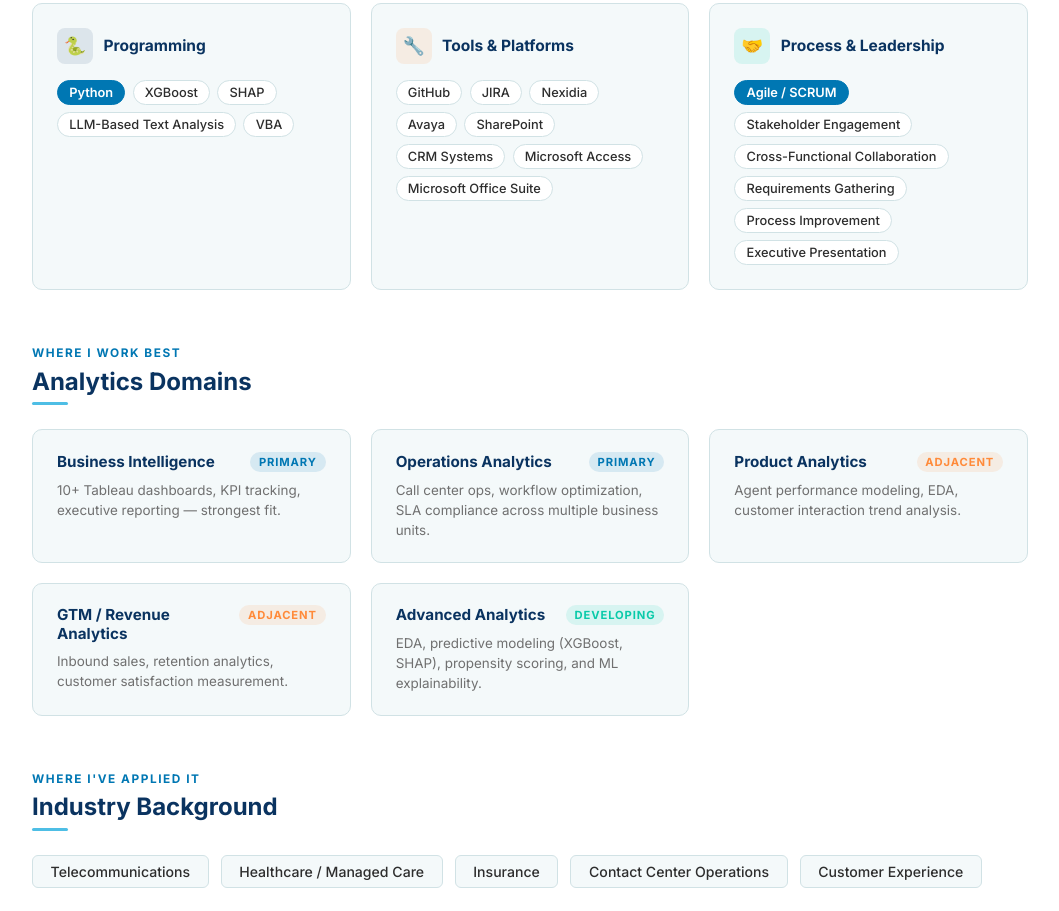
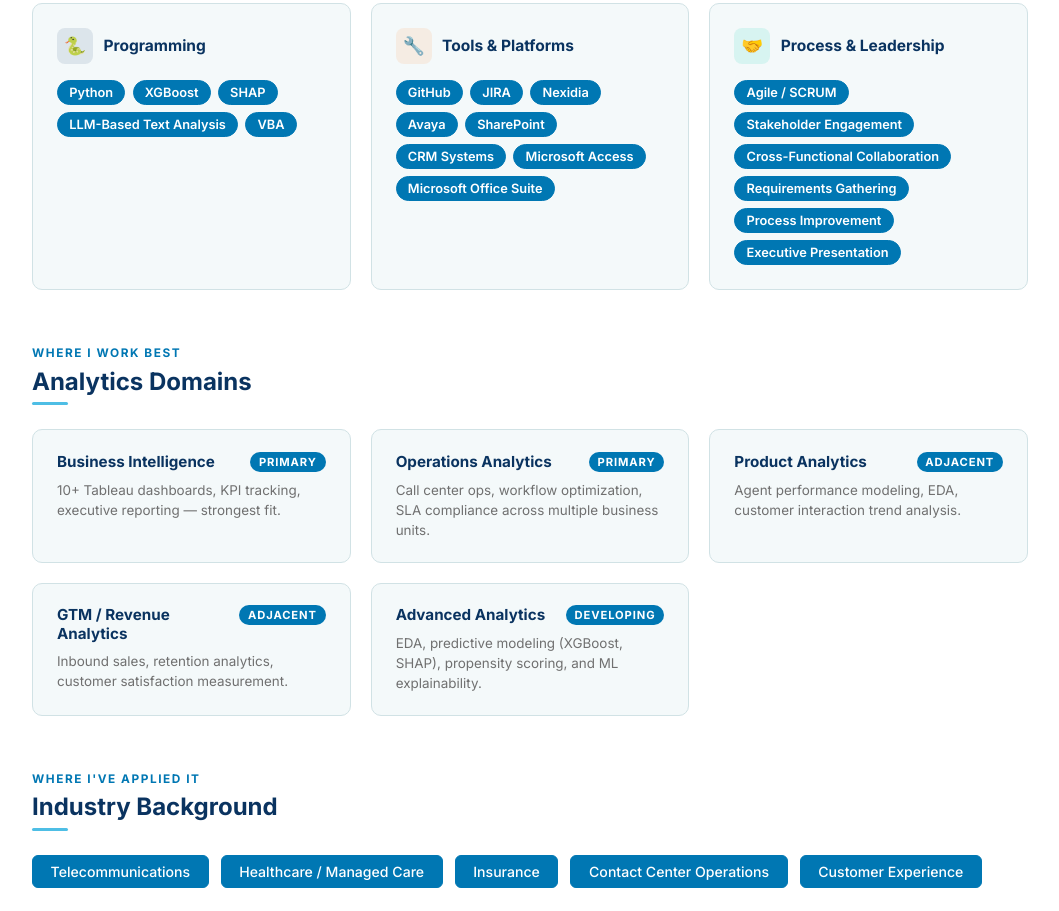
Before and after one commit to Aztexan512/Aztexan512.github.io, a plain HTML site: page skills.html in a window 1280 px wide. Shown: the part 649-1560 px from the top of the page, without its empty margins (110-1169 px from the left). Drawn offline with Linux system fonts and the light colour scheme.

Commit message:
Unify all pill/tag/badge styles to consistent blue background and white text
Updated styles for tags, badges, and industry pills to use a unified blue color scheme.

```diff
--- a/skills.html
+++ b/skills.html
@@ -97,15 +97,13 @@
       font-size: 0.8rem; font-weight: 500;
       padding: 0.25rem 0.7rem;
       border-radius: 20px;
-      background: var(--white);
-      border: 1px solid var(--steel-300);
-      color: var(--black);
+      background: var(--blue-700);
+      border: 1px solid var(--blue-700);
+      color: var(--white);
+      font-weight: 600;
     }
     .tag-primary {
-      background: var(--blue-700);
-      border-color: var(--blue-700);
-      color: var(--white);
-      font-weight: 600;
+      /* unified with .tag */
     }
 
     /* DOMAIN EXPERTISE */
@@ -130,9 +128,9 @@
       text-transform: uppercase; letter-spacing: 0.08em;
       padding: 0.18rem 0.55rem; border-radius: 20px;
     }
-    .badge-primary  { background: rgba(0,119,179,0.12); color: var(--blue-700); }
-    .badge-adjacent { background: rgba(255,138,57,0.12); color: var(--orange); }
-    .badge-developing{ background: rgba(8,202,169,0.12); color: var(--green-700); }
+    .badge-primary  { background: var(--blue-700); color: var(--white); }
+    .badge-adjacent { background: var(--blue-700); color: var(--white); }
+    .badge-developing{ background: var(--blue-700); color: var(--white); }
 
     .domain-note { font-size: 0.84rem; color: var(--gray-700); line-height: 1.5; }
 
@@ -142,9 +140,9 @@
       font-size: 0.88rem; font-weight: 500;
       padding: 0.45rem 1.1rem;
       border-radius: 6px;
-      background: var(--steel-100);
-      border: 1px solid var(--steel-300);
-      color: var(--black);
+      background: var(--blue-700);
+      border: 1px solid var(--blue-700);
+      color: var(--white);
     }
 
     footer {
```
